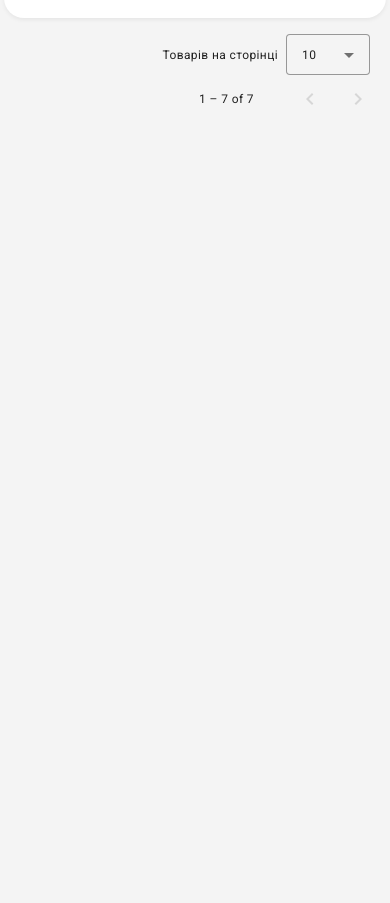
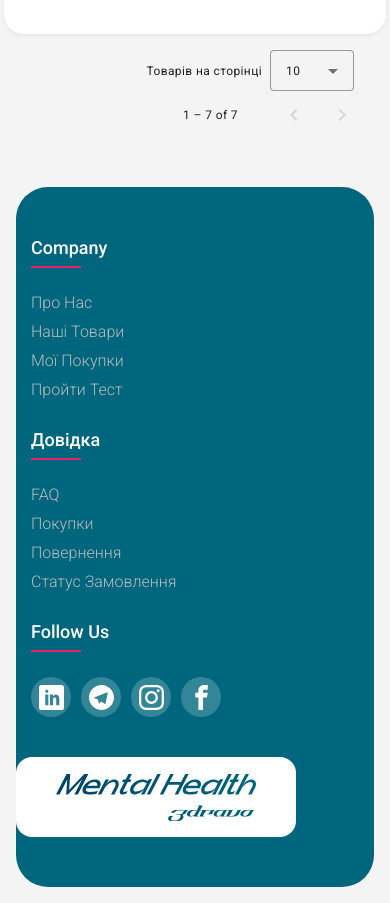
Before and after one commit to Ivan-Andrusyshyn/mental-health, an Angular app: page /products in a window 390 px wide. Shown: the part 4360-5263 px from the top of the page. Before the commit the page ends 4483 px from the top, so only its background shows below. Built offline with nearby package versions, Linux system fonts and the light colour scheme.

Commit message:
add component footer

```diff
--- a/package.json
+++ b/package.json
@@ -20,6 +20,8 @@
     "@angular/platform-browser": "^17.2.0",
     "@angular/platform-browser-dynamic": "^17.2.0",
     "@angular/router": "^17.2.0",
+    "@ng-icons/core": "^28.0.0",
+    "@ng-icons/heroicons": "^28.0.0",
     "monobank-api-client": "^1.0.2",
     "rxjs": "~7.8.0",
     "tslib": "^2.3.0",
--- a/src/app/app.component.css
+++ b/src/app/app.component.css
@@ -2,4 +2,8 @@
   width: 100%;
   margin: 0 auto;
   max-width: 1400px;
+  padding: 1rem;
 }
+.footer-wrap {
+  padding-top: 3rem;
+}
--- a/src/app/app.component.html
+++ b/src/app/app.component.html
@@ -1,4 +1,7 @@
 <main class="main">
   <app-header />
   <router-outlet></router-outlet>
+  <div class="footer-wrap">
+    <app-footer></app-footer>
+  </div>
 </main>
--- a/src/app/app.component.ts
+++ b/src/app/app.component.ts
@@ -1,11 +1,12 @@
 import { Component } from '@angular/core';
 import { RouterOutlet } from '@angular/router';
 import { HeaderComponent } from './shared/components/header/header.component';
+import { FooterComponent } from './shared/components/footer/footer.component';
 
 @Component({
   selector: 'app-root',
   standalone: true,
-  imports: [RouterOutlet, HeaderComponent],
+  imports: [RouterOutlet, FooterComponent, HeaderComponent],
   templateUrl: './app.component.html',
   styleUrl: './app.component.css',
 })
--- /dev/null
+++ b/src/app/shared/components/footer/footer.component.css
@@ -0,0 +1,117 @@
+.container {
+  max-width: 1170px;
+  margin: auto;
+}
+.row {
+  display: flex;
+  flex-wrap: wrap;
+}
+ul {
+  list-style: none;
+}
+
+.footer {
+  border-radius: 2rem;
+  background-color: #00667e;
+  padding: 50px 0;
+}
+.footer-col {
+  width: 25%;
+  padding: 0 15px;
+}
+.footer-col h4 {
+  font-size: 18px;
+  color: #ffffff;
+  text-transform: capitalize;
+  margin-bottom: 35px;
+  font-weight: 500;
+  position: relative;
+}
+.footer-col h4::before {
+  content: "";
+  position: absolute;
+  left: 0;
+  bottom: -10px;
+  background-color: #e91e63;
+  height: 2px;
+  box-sizing: border-box;
+  width: 50px;
+}
+.footer-col ul li:not(:last-child) {
+  margin-bottom: 10px;
+}
+.footer-col ul li a {
+  font-size: 16px;
+  text-transform: capitalize;
+  color: #ffffff;
+  text-decoration: none;
+  font-weight: 300;
+  color: #bbbbbb;
+  display: block;
+  transition: all 0.3s ease;
+}
+.footer-col ul li a:hover {
+  color: #ffffff;
+  padding-left: 8px;
+}
+.footer-col .social-links a {
+  height: 40px;
+  width: 40px;
+  background-color: rgba(255, 255, 255, 0.2);
+  margin: 0 10px 10px 0;
+  text-align: center;
+  line-height: 40px;
+  border-radius: 50%;
+  color: #ffffff;
+  transition: all 0.5s ease;
+}
+
+label {
+  height: 80px;
+  width: 280px;
+  border-radius: 1rem;
+
+  display: flex;
+  justify-content: center;
+  align-items: center;
+  background-color: #fff;
+}
+.logo {
+  width: 200px;
+}
+.social-links {
+  display: flex;
+}
+.footer-col .social-links a:hover {
+  background-color: #ffffff;
+}
+.social-links a:hover svg {
+  fill: #24262b;
+  stroke: #fff;
+}
+.social-links a {
+  display: flex;
+  justify-content: center;
+  align-items: center;
+}
+.social-links svg {
+  width: 25px;
+  height: 25px;
+
+  display: flex;
+  fill: #fff;
+  justify-content: center;
+  align-items: center;
+}
+/*responsive*/
+@media (max-width: 767px) {
+  .footer-col {
+    width: 50%;
+    margin-bottom: 30px;
+  }
+}
+@media (max-width: 574px) {
+  .footer-col {
+    width: 100%;
+  }
+}
--- /dev/null
+++ b/src/app/shared/components/footer/footer.component.html
@@ -0,0 +1,61 @@
+<footer class="footer">
+  <div class="container">
+    <div class="row">
+      <div class="footer-col">
+        <h4>company</h4>
+        <ul>
+          <li><a [routerLink]="['/about']">Про нас</a></li>
+          <li><a [routerLink]="['/products']">Наші товари</a></li>
+          <li><a [routerLink]="['/my-products']">Мої покупки</a></li>
+          <li><a [routerLink]="['/online-tests']">Пройти тест</a></li>
+        </ul>
+      </div>
+      <div class="footer-col">
+        <h4>Довідка</h4>
+        <ul>
+          <li><a href="#">FAQ</a></li>
+          <li><a href="#">Покупки</a></li>
+          <li><a href="#">Повернення</a></li>
+          <li><a href="#">Статус замовлення</a></li>
+        </ul>
+      </div>
+
+      <div class="footer-col">
+        <h4>follow us</h4>
+        <div class="social-links">
+          <a href="#"
+            ><svg class="icon icon-linkedin">
+              <use
+                xlink:href="../../../../assets/sprite.svg#icon-linkedin"
+              ></use>
+            </svg>
+          </a>
+          <a href="#">
+            <svg class="icon icon-telegram">
+              <use
+                xlink:href="../../../../assets/sprite.svg#icon-telegram"
+              ></use>
+            </svg>
+          </a>
+          <a href="#">
+            <svg class="icon icon-instagram">
+              <use
+                xlink:href="../../../../assets/sprite.svg#icon-instagram"
+              ></use>
+            </svg>
+          </a>
+          <a href="#">
+            <svg class="icon icon-facebook">
+              <use
+                xlink:href="../../../../assets/sprite.svg#icon-facebook"
+              ></use>
+            </svg>
+          </a>
+        </div>
+      </div>
+      <label for="mental-health">
+        <img class="logo" src="../../../../assets/logo.CsmsUg0x.svg" alt="" />
+      </label>
+    </div>
+  </div>
+</footer>
--- a/src/styles.css
+++ b/src/styles.css
@@ -5,6 +5,7 @@ body {
 }
 body {
   margin: 0;
+  font-family: "Poppins", sans-serif;
   background-color: #f4f4f4;
   font-family: Roboto, "Helvetica Neue", sans-serif;
 }
```
Also changed, not shown: src/app/shared/components/footer/footer.component.ts (added, +10 -0 lines), src/assets/sprite.svg (added), 7 other files (tests, documents, lock files or other folders).
